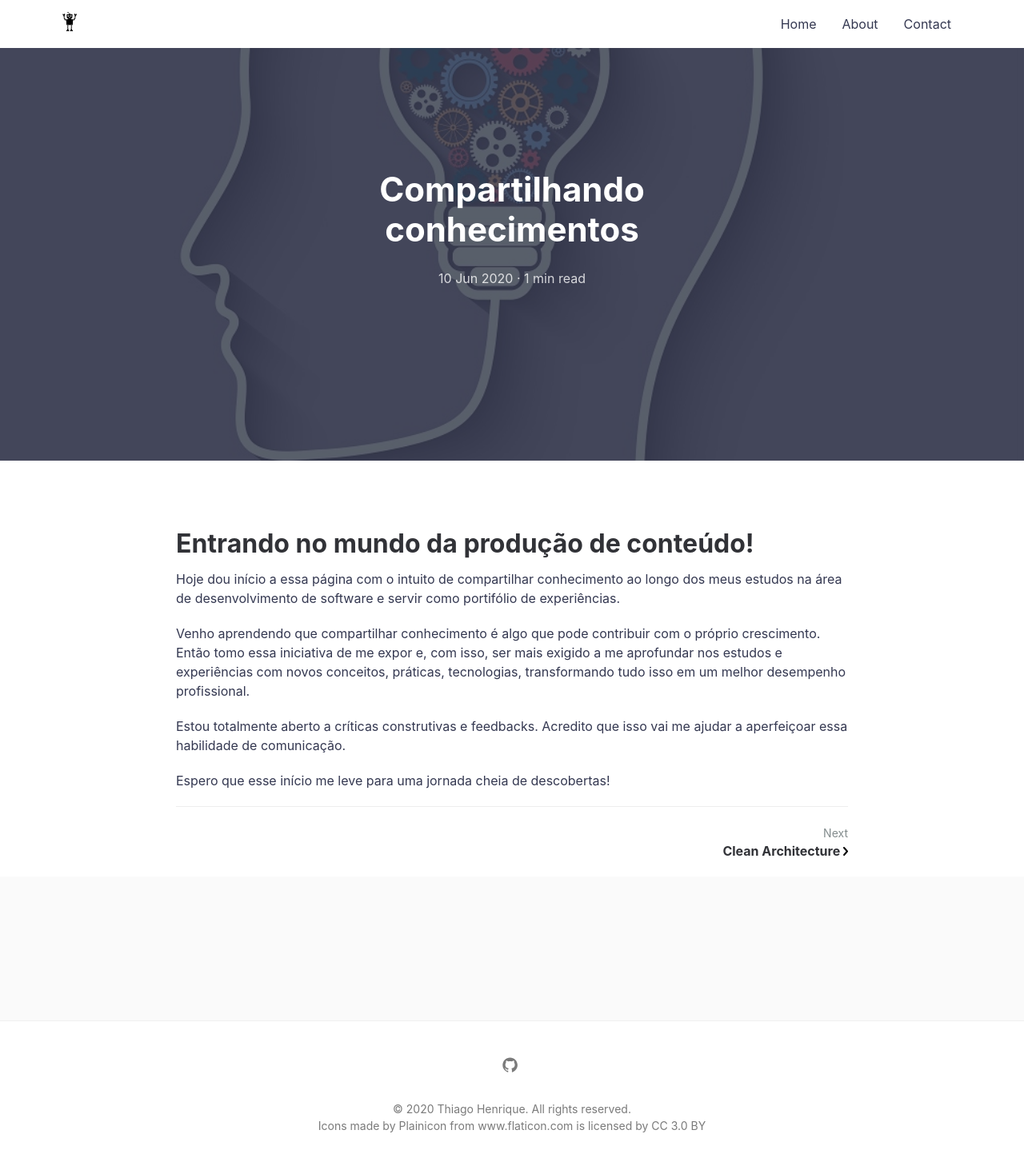
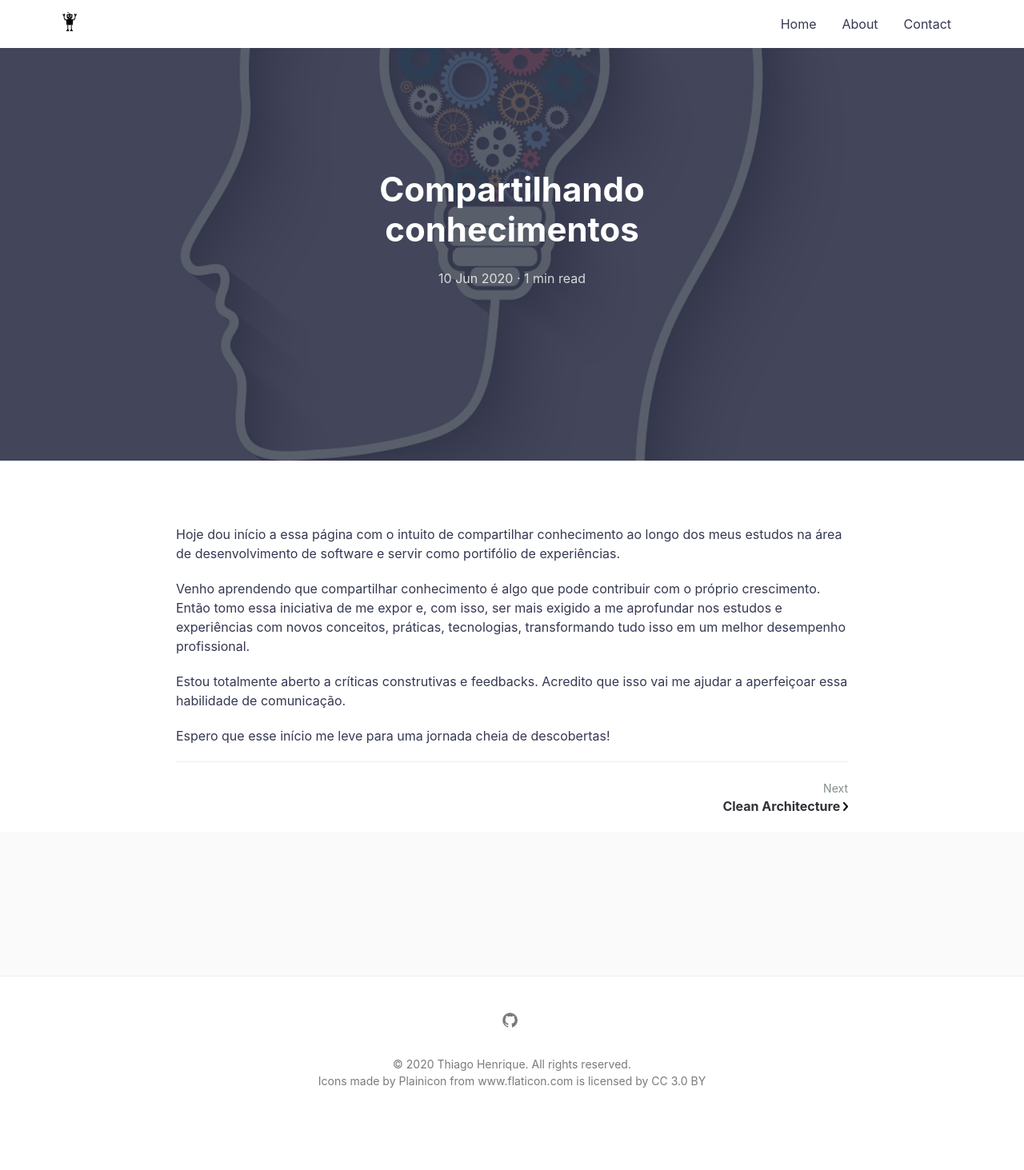
Before and after one commit to thiagosilva95/thiagosilva95.github.io, a Jekyll site: the page built from _posts/2020-06-10-my-first-blog.md, in a window 1280 px wide. Shown: the whole page at 80% size. Built offline with Jekyll 4.4.1, drawn with Linux system fonts in a browser that asks for light colours; a script that is not in the unit is left out; comment, search, counter and statistics services are not loaded; after the commit the page ends 1407 px from its top, so only the background shows below that.

```diff
--- a/_posts/2020-06-10-my-first-blog.md
+++ b/_posts/2020-06-10-my-first-blog.md
@@ -5,8 +5,6 @@
 mathjax: true
 summary: Entrando no mundo da produção de conteúdo!
 ---
-
-# Entrando no mundo da produção de conteúdo!
 
 
 Hoje dou início a essa página com o intuito de compartilhar conhecimento ao longo dos meus estudos na área de desenvolvimento de software e servir como portifólio de experiências.
```
